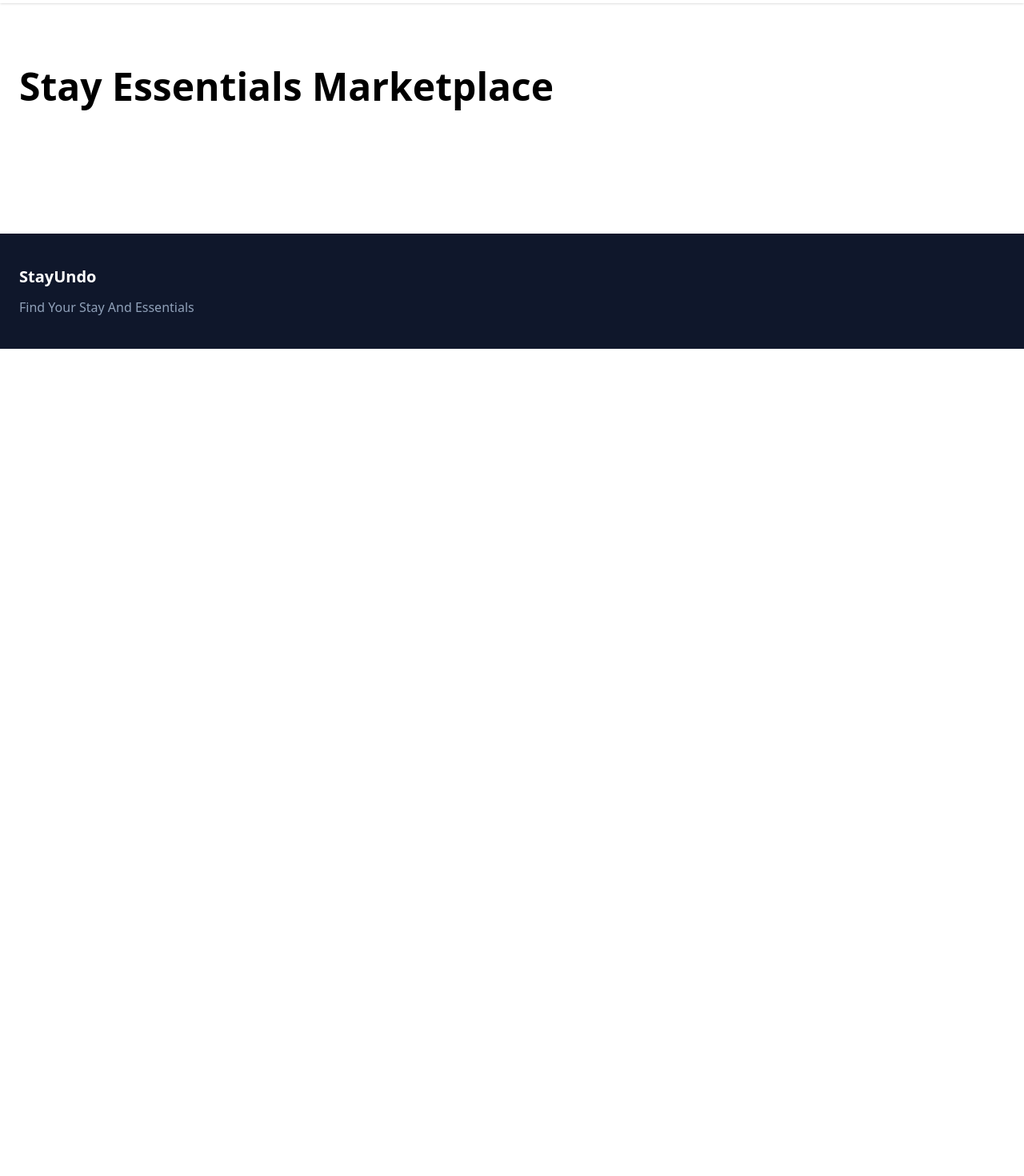
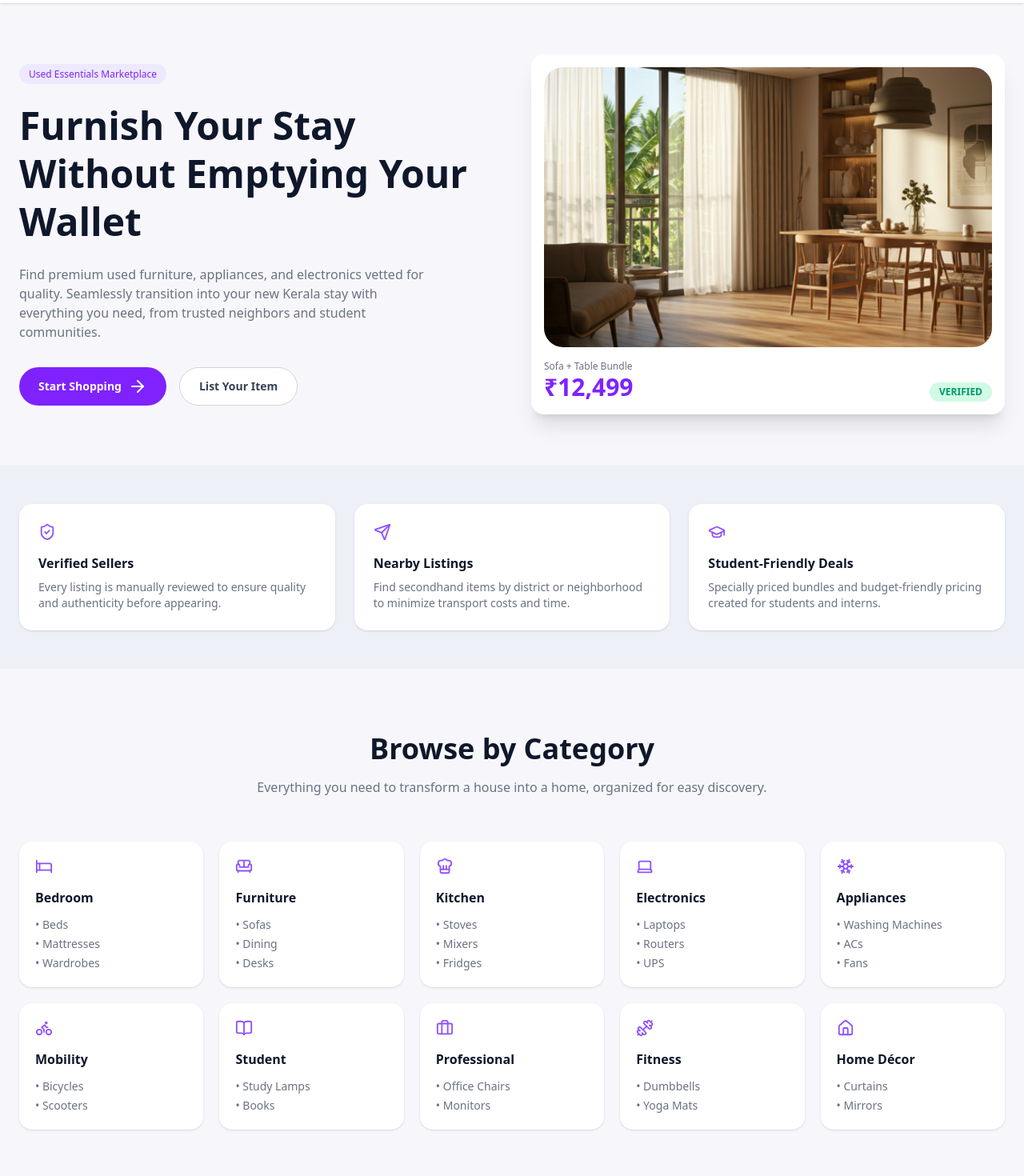
Before and after one commit to MohammedAnshabtp/stayundo, a Next.js app in the folder stayundo/: page /marketplace in a window 1280 px wide. Shown: the part 60-1530 px from the top of the page at 80% size. Before the commit the page ends 800 px from the top, so only its background shows below. Built offline with nearby package versions, Linux system fonts and the light colour scheme.

Commit message:
marketplace top section

```diff
--- /dev/null
+++ b/stayundo/app/data/benefits.js
@@ -0,0 +1,26 @@
+import {
+  ShieldCheck,
+  Send,
+  GraduationCap,
+} from "lucide-react";
+
+export const benefits = [
+    {
+      title: "Verified Sellers",
+      description:
+        "Every listing is manually reviewed to ensure quality and authenticity before appearing.",
+      icon: ShieldCheck,
+    },
+    {
+      title: "Nearby Listings",
+      description:
+        "Find secondhand items by district or neighborhood to minimize transport costs and time.",
+      icon: Send,
+    },
+    {
+      title: "Student-Friendly Deals",
+      description:
+        "Specially priced bundles and budget-friendly pricing created for students and interns.",
+      icon: GraduationCap,
+    },
+  ];
--- /dev/null
+++ b/stayundo/app/data/marketplace_categories.js
@@ -0,0 +1,65 @@
+import {
+  Bed,
+  Sofa,
+  ChefHat,
+  Laptop,
+  Snowflake,
+  Bike,
+  BookOpen,
+  Briefcase,
+  Dumbbell,
+  Home,
+} from "lucide-react";
+
+export const marketplace_categories = [
+    {
+      title: "Bedroom",
+      icon: Bed,
+      items: ["Beds", "Mattresses", "Wardrobes"],
+    },
+    {
+      title: "Furniture",
+      icon: Sofa,
+      items: ["Sofas", "Dining", "Desks"],
+    },
+    {
+      title: "Kitchen",
+      icon: ChefHat,
+      items: ["Stoves", "Mixers", "Fridges"],
+    },
+    {
+      title: "Electronics",
+      icon: Laptop,
+      items: ["Laptops", "Routers", "UPS"],
+    },
+    {
+      title: "Appliances",
+      icon: Snowflake,
+      items: ["Washing Machines", "ACs", "Fans"],
+    },
+    {
+      title: "Mobility",
+      icon: Bike,
+      items: ["Bicycles", "Scooters"],
+    },
+    {
+      title: "Student",
+      icon: BookOpen,
+      items: ["Study Lamps", "Books"],
+    },
+    {
+      title: "Professional",
+      icon: Briefcase,
+      items: ["Office Chairs", "Monitors"],
+    },
+    {
+      title: "Fitness",
+      icon: Dumbbell,
+      items: ["Dumbbells", "Yoga Mats"],
+    },
+    {
+      title: "Home Décor",
+      icon: Home,
+      items: ["Curtains", "Mirrors"],
+    },
+  ];
--- a/stayundo/app/marketplace/page.js
+++ b/stayundo/app/marketplace/page.js
@@ -1,7 +1,137 @@
+import { benefits } from "../data/benefits";
+import { marketplace_categories } from "../data/marketplace_categories";
+import { ArrowRight } from "lucide-react";
+
 export default function MarketplacePage() {
   return (
-    <div className="max-w-7xl mx-auto px-6 py-20">
-      <h1 className="text-5xl font-bold">Stay Essentials Marketplace</h1>
-    </div>
+    <main className="min-h-screen bg-[#f7f7fb]">
+      {/* HERO */}
+      <section className="mx-auto max-w-7xl px-6 py-16">
+        <div className="grid items-center gap-12 lg:grid-cols-2">
+          {/* Left */}
+          <div>
+            <span className="rounded-full bg-violet-100 px-3 py-1 text-xs font-medium text-violet-600">
+              Used Essentials Marketplace
+            </span>
+
+            <h1 className="mt-6 max-w-xl text-5xl font-bold leading-tight text-slate-900">
+              Furnish Your Stay Without Emptying Your Wallet
+            </h1>
+
+            <p className="mt-6 max-w-lg text-gray-500">
+              Find premium used furniture, appliances, and electronics
+              vetted for quality. Seamlessly transition into your new
+              Kerala stay with everything you need, from trusted
+              neighbors and student communities.
+            </p>
+
+            <div className="mt-8 flex gap-4">
+              <button className=" flex items-center gap-2 rounded-xl bg-violet-600 px-6 py-3 text-sm font-semibold text-white hover:bg-violet-700">
+                Start Shopping
+                <ArrowRight />
+              </button>
+
+              <button className="rounded-xl border border-gray-300 bg-white px-6 py-3 text-sm font-semibold text-gray-700 hover:bg-gray-50">
+                List Your Item
+              </button>
+            </div>
+          </div>
+
+          {/* Right Card */}
+          <div className="rounded-2xl bg-white p-4 shadow-xl">
+            <div className="overflow-hidden rounded-xl">
+              <img
+                src="/images/sofa-with-table.png"
+                alt="Furniture"
+                className="h-[350px] w-full object-cover"
+              />
+            </div>
+
+            <div className="mt-4 flex items-end justify-between">
+              <div>
+                <p className="text-xs text-gray-500">
+                  Sofa + Table Bundle
+                </p>
+                <p className="text-3xl font-bold text-violet-600">
+                  ₹12,499
+                </p>
+              </div>
+
+              <span className="rounded-full bg-emerald-100 px-3 py-1 text-xs font-semibold text-emerald-600">
+                VERIFIED
+              </span>
+            </div>
+          </div>
+        </div>
+      </section>
+
+      {/* BENEFITS */}
+      <section className="bg-[#eef0f8] py-12">
+        <div className="mx-auto grid max-w-7xl gap-6 px-6 md:grid-cols-3">
+          {benefits.map((item) => {
+            const Icon = item.icon;
+
+            return (
+              <div
+                key={item.title}
+                className="rounded-2xl bg-white p-6 shadow-sm"
+              >
+                <Icon className="mb-4 text-violet-500" size={22} />
+
+                <h3 className="font-semibold text-slate-900">
+                  {item.title}
+                </h3>
+
+                <p className="mt-2 text-sm text-gray-500">
+                  {item.description}
+                </p>
+              </div>
+            );
+          })}
+        </div>
+      </section>
+
+      {/* CATEGORIES */}
+      <section className="mx-auto max-w-7xl px-6 py-20">
+        <div className="text-center">
+          <h2 className="text-4xl font-bold text-slate-900">
+            Browse by Category
+          </h2>
+
+          <p className="mt-4 text-gray-500">
+            Everything you need to transform a house into a home,
+            organized for easy discovery.
+          </p>
+        </div>
+
+        <div className="mt-14 grid gap-5 sm:grid-cols-2 lg:grid-cols-5">
+          {marketplace_categories.map((category) => {
+            const Icon = category.icon;
+
+            return (
+              <div
+                key={category.title}
+                className="rounded-2xl bg-white p-5 shadow-sm transition hover:-translate-y-1 hover:shadow-md"
+              >
+                <Icon
+                  size={22}
+                  className="mb-4 text-violet-500"
+                />
+
+                <h3 className="font-semibold text-slate-900">
+                  {category.title}
+                </h3>
+
+                <ul className="mt-3 space-y-1 text-sm text-gray-500">
+                  {category.items.map((item) => (
+                    <li key={item}>• {item}</li>
+                  ))}
+                </ul>
+              </div>
+            );
+          })}
+        </div>
+      </section>
+    </main>
   );
 }
```
Also changed, not shown: stayundo/public/images/sofa-with-table.png (added).
